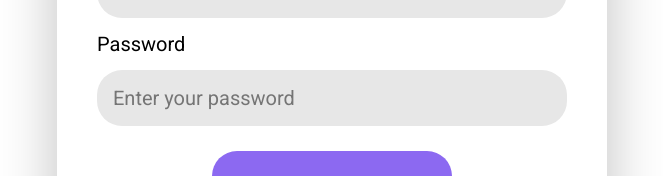
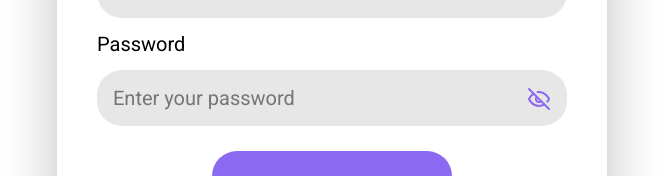
Before and after one commit to tiomashimon/TeamChallenge-Chat, a React (Vite) app in the folder Frontend/: page /reset in a window 1280 px wide. Shown: the part 443-619 px from the top of the page, without its empty margins (308-971 px from the left). Built offline with nearby package versions, Linux system fonts and the light colour scheme.

Commit message:
feat: added state change for password

```diff
--- a/Frontend/src/component/Form/InputForm/InputForm.module.scss
+++ b/Frontend/src/component/Form/InputForm/InputForm.module.scss
@@ -2,6 +2,7 @@
   width: 100%;
   font-size: 20px;
   margin-block-end: 16px;
+  // position: relative;
 }
 
 .label{
@@ -25,3 +26,14 @@
   -ms-border-radius: $borderRadius;
   -o-border-radius: $borderRadius;
 }
+
+.row{
+  position: relative;
+}
+
+.eye{
+  background-color: transparent;
+  position: absolute;
+  right: 16px;
+  top: 31%;
+}
--- a/Frontend/src/component/Form/InputForm/InputForm.tsx
+++ b/Frontend/src/component/Form/InputForm/InputForm.tsx
@@ -1,20 +1,44 @@
-import { HTMLProps, forwardRef } from 'react';
+import { HTMLProps, forwardRef, useState } from 'react';
+import EyeHideLogo from '../../../assets/img/eye-hide.svg';
+import EyeLogo from '../../../assets/img/eye.svg';
 import styles from './InputForm.module.scss';
 
 interface IInputFormProps extends HTMLProps<HTMLInputElement> {
   label: string;
   errorMessage?: string;
+  showPassword?: boolean;
 }
 
 const InputForm = forwardRef<HTMLInputElement, IInputFormProps>(
-  ({ label, errorMessage, id, ...restProps }, ref) => {
+  ({ label, errorMessage, id, showPassword, ...restProps }, ref) => {
+    const [showPasswordState, setShowPasswordState] = useState(false);
     return (
       <div className={styles.form}>
         <label className={styles.label} htmlFor={id}>
           {label}
           {errorMessage && <span className={styles.error}>{errorMessage}</span>}
         </label>
-        <input className={styles.input} ref={ref} id={id} {...restProps} />
+        <div className={styles.row}>
+          <input
+            className={styles.input}
+            ref={ref}
+            id={id}
+            {...restProps}
+            type={showPassword && !showPasswordState ? 'password' : 'text'}
+          />
+          <button
+            type="button"
+            onClick={() => setShowPasswordState(!showPasswordState)}
+            className={styles.eye}
+          >
+            {showPassword &&
+              (showPasswordState ? (
+                <img src={EyeLogo} alt="eye_logo" />
+              ) : (
+                <img src={EyeHideLogo} alt="eye_hide_logo" />
+              ))}
+          </button>
+        </div>
       </div>
     );
   }
@@ -22,6 +46,7 @@ const InputForm = forwardRef<HTMLInputElement, IInputFormProps>(
 
 InputForm.defaultProps = {
   errorMessage: '',
+  showPassword: false,
 };
 
 export default InputForm;
--- a/Frontend/src/pages/AuthPages/GuestPage/GuestPage.tsx
+++ b/Frontend/src/pages/AuthPages/GuestPage/GuestPage.tsx
@@ -36,7 +36,6 @@ const GuestPage = () => {
       <AuthForm onSubmit={onSubmit}>
         <InputForm
           id="nickname"
-          type="text"
           placeholder="Enter your nickname"
           label="Nickname"
           errorMessage={errors.nickname?.message}
--- a/Frontend/src/pages/AuthPages/RegistrationPage/RegistrationPage.tsx
+++ b/Frontend/src/pages/AuthPages/RegistrationPage/RegistrationPage.tsx
@@ -53,11 +53,11 @@ const RegistrationPage = () => {
         />
         <InputForm
           id="password"
-          type="password"
           label="Password"
           placeholder="Enter your password"
           errorMessage={errors.password?.message}
           {...register('password', { required: 'Password is required' })}
+          showPassword
         />
 
         <ButtonForm type="submit" margin_block_start>
--- a/Frontend/src/pages/AuthPages/ResetPassPage/ResetPassPage.tsx
+++ b/Frontend/src/pages/AuthPages/ResetPassPage/ResetPassPage.tsx
@@ -43,11 +43,11 @@ const ResetPassPage = () => {
         />
         <InputForm
           id="password"
-          type="password"
           label="Password"
           placeholder="Enter your password"
           errorMessage={errors.password?.message}
           {...register('password', { required: 'Password is required' })}
+          showPassword
         />
 
         <ButtonForm type="submit" margin_block_start>
--- a/Frontend/src/pages/AuthPages/SignInPage/SignInPage.tsx
+++ b/Frontend/src/pages/AuthPages/SignInPage/SignInPage.tsx
@@ -46,11 +46,11 @@ const SignInPage = () => {
 
         <InputForm
           id="password"
-          type="password"
           placeholder="Enter your password"
           label="Password"
           errorMessage={errors.password?.message}
           {...register('password', { required: 'Password is required' })}
+          showPassword
         />
 
         <div className={styles.row}>
```
Also changed, not shown: Frontend/src/assets/img/eye-hide.svg (added).
